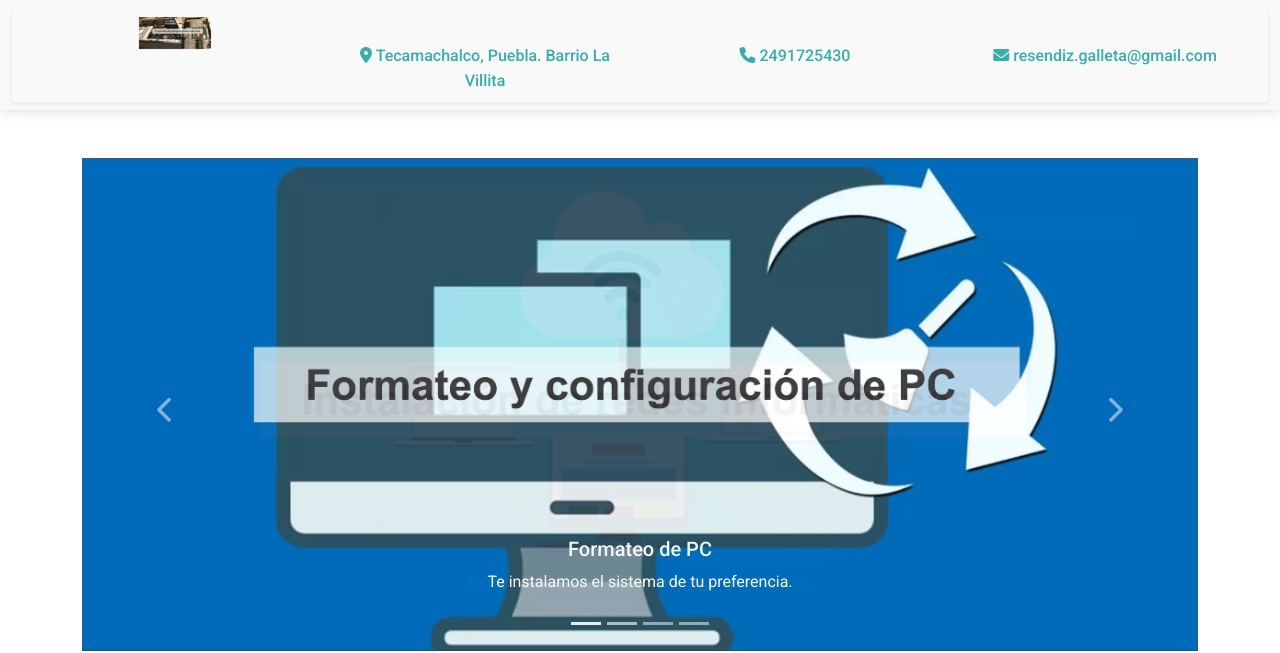
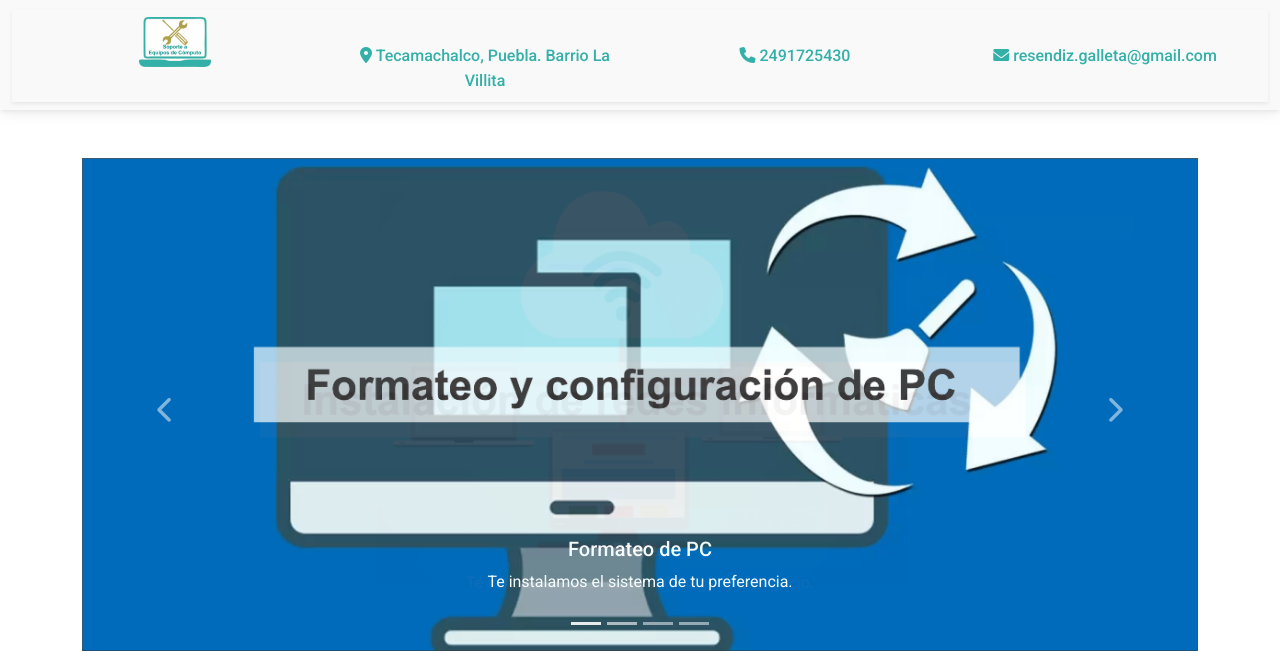
Before and after one commit to resendiz1/soporte2, a plain HTML site: page index.html in a window 1280 px wide. Shown: the top 653 px of the page. Drawn offline with nearby package versions, Linux system fonts and the light colour scheme.

Commit message:
esa mamada que

```diff
--- a/index.html
+++ b/index.html
@@ -47,7 +47,7 @@
         <div class="row justify-content-center p-2 text-white  shadow-sm ">
 
           <div class="col-sm-12 col-md-12 col-lg-3 text-center mt-0 animate__rubberBand animate__animated animate__bounce">
-            <img src="img/3.png" alt="Logotipo" class="img-fluid w-25">
+            <img src="img/33.png" alt="Logotipo" class="img-fluid w-25">
           </div>
 
           <div class="col-sm-12 col-md-12 col-lg-3 text-center">
```
Also changed, not shown: img/33.png (added), img/inicio.png (deleted).
